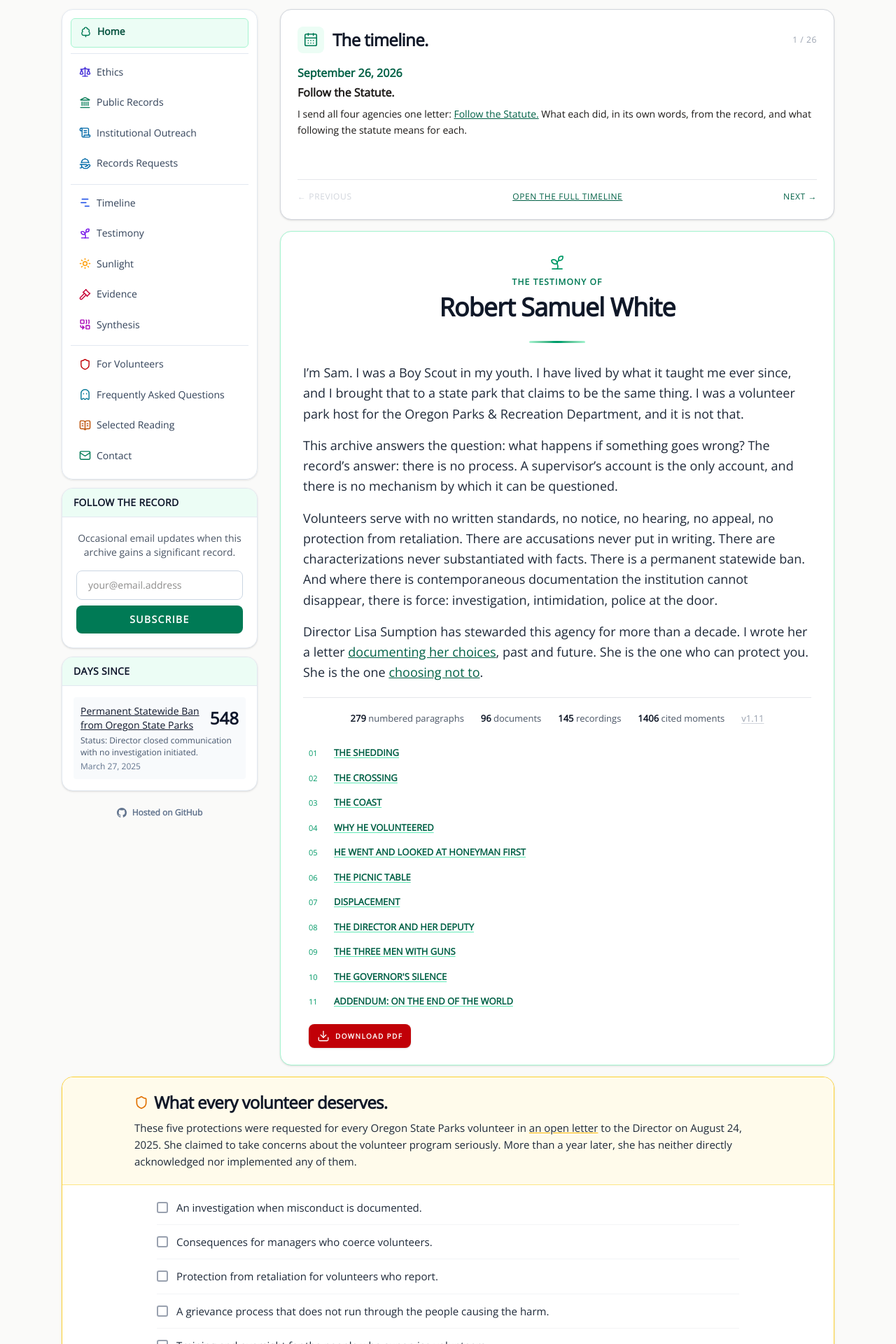
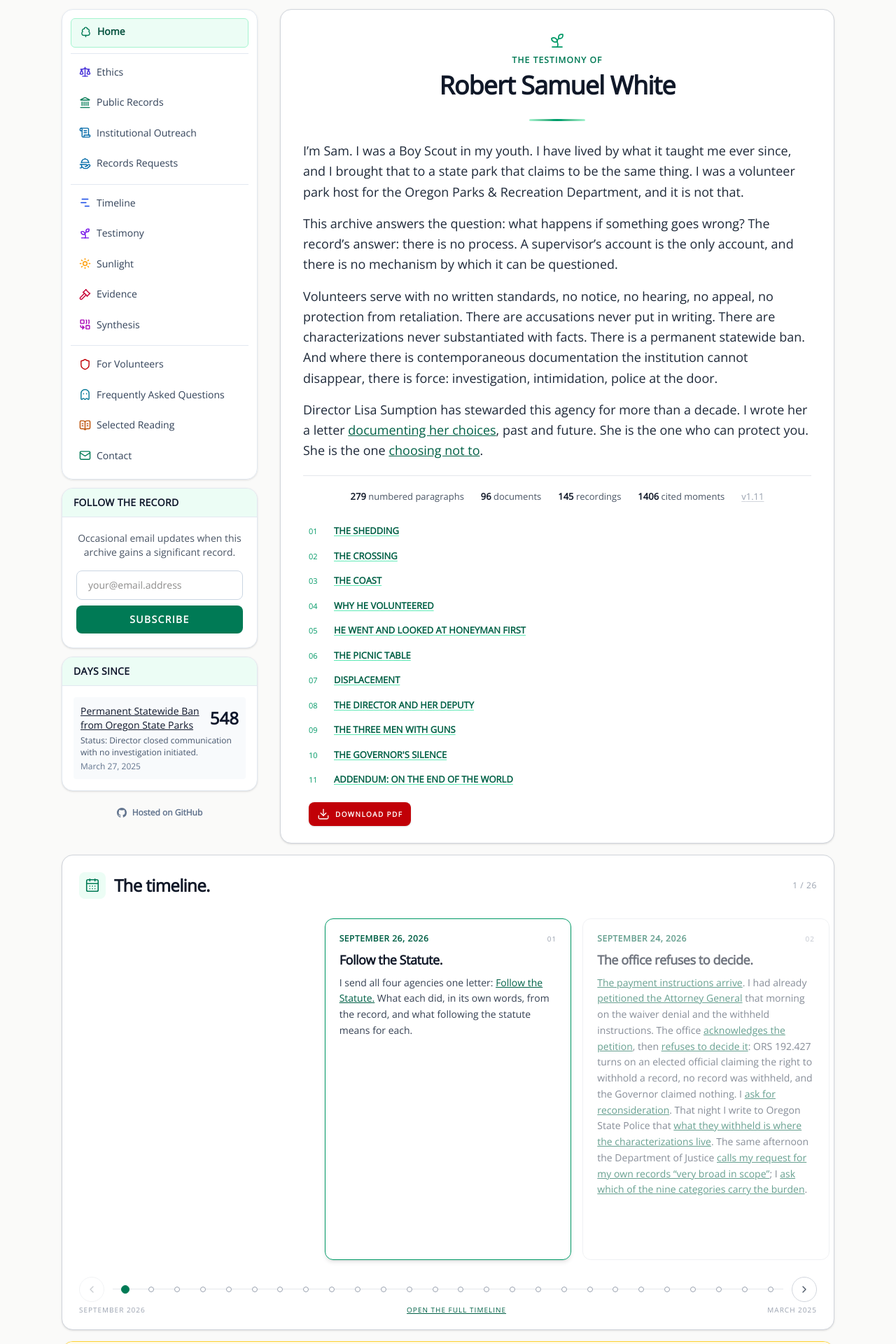
Before and after one commit to rswfire/rswfire.oprd, a Next.js app: page / in a window 1280 px wide. Shown: the part 120-2040 px from the top of the page at 70% size. Built offline with nearby package versions, Linux system fonts and the light colour scheme; no server answers.

Commit message:
The timeline under the testimony, full width, walked as a carousel

```diff
--- a/app/(archive)/page.tsx
+++ b/app/(archive)/page.tsx
@@ -29,13 +29,8 @@ export default function OverviewPage() {
             {/* DEADMAN RELEASE — renders nothing until the switch fires */}
             <DeadmanReveal />
 
-            {/* THE TIMELINE — the major events, walked newest first */}
-            <TimelineWalker />
-
             {/* WELCOME AND TESTIMONY — one introduction to the complete account */}
             <TestimonyCard />
-
-
 
             {/* Everything from here down runs the full width of the page.
                 The sidebar column has ended by this point, so the cards
@@ -43,6 +38,10 @@ export default function OverviewPage() {
                 rather than leaving that space empty. Desktop only; the
                 single-column layout below md is untouched. */}
             <div className="md:-ml-[312px]">
+
+            {/* THE TIMELINE — the major events, walked newest first */}
+            <TimelineWalker />
+
 
             {/* WHAT EVERY VOLUNTEER DESERVES — five empty boxes */}
             <WhatVolunteersDeserve />
--- a/components/TestimonyCard.tsx
+++ b/components/TestimonyCard.tsx
@@ -26,7 +26,7 @@ const CHAPTERS = [
 
 export default function TestimonyCard() {
     return (
-        <div className="mb-4 overflow-hidden rounded-2xl border border-emerald-200 bg-white shadow-sm">
+        <div className="mb-4 overflow-hidden rounded-2xl border border-gray-300 bg-white shadow-sm">
             <div className="px-6 pt-8 sm:px-8">
                 <div className="flex flex-col items-center text-xs font-bold uppercase tracking-widest text-emerald-700">
                     <Sprout size={24} strokeWidth={1.75} className="mb-2 text-emerald-600" aria-hidden />
--- a/components/TimelineWalker.tsx
+++ b/components/TimelineWalker.tsx
@@ -1,10 +1,12 @@
 "use client";
 // components/TimelineWalker.tsx
 //
-// Walks the major timeline entries on the homepage, one at a time, in the
-// site idiom: white card, gray border, uppercase labels, emerald accents.
-// The last step links to the full timeline.
-import { useEffect, useRef, useState } from "react";
+// Walks the major timeline entries on the homepage, newest first, as a
+// snap carousel in the site idiom: white card, gray border, uppercase
+// labels, emerald accents. Same mechanism as the case strip — a native
+// horizontal scroller with centre snapping, so touch, trackpad, keyboard
+// and the arrow buttons all drive the one scroll position.
+import { useCallback, useEffect, useRef, useState } from "react";
 import Link from "next/link";
 import { MAJORS } from "@/data/timeline";
 import TimelineBody from "@/components/TimelineBody";
@@ -15,62 +17,234 @@ import Icon from "@/components/Icon";
 // starts at the newest entry again.
 const KEY = "timeline-walker-position";
 
+// "September 26, 2026" -> "September 2026", for the rail's end labels.
+const monthYear = (date: string) => {
+    const p = date.split(" ");
+    return p.length === 3 ? `${p[0]} ${p[2]}` : date;
+};
+
 export default function TimelineWalker() {
     const [i, setI] = useState(0);
     const card = useRef<HTMLDivElement>(null);
+    const scroller = useRef<HTMLDivElement>(null);
+    const iRef = useRef(0);
+    const last = MAJORS.length - 1;
+
+    const slides = useCallback(
+        () => Array.from(scroller.current?.querySelectorAll<HTMLElement>("[data-walk-stop]") ?? []),
+        [],
+    );
+
+    // Scroll the strip itself rather than calling scrollIntoView, which
+    // would also move the page under a visitor who only clicked an arrow.
+    const centerOn = useCallback(
+        (n: number, smooth: boolean) => {
+            const s = scroller.current;
+            if (!s) return;
+            const els = slides();
+            const clamped = Math.max(0, Math.min(n, els.length - 1));
+            const el = els[clamped];
+            if (!el) return;
+            const reduced = window.matchMedia("(prefers-reduced-motion: reduce)").matches;
+            s.scrollTo({
+                left: el.offsetLeft - (s.clientWidth - el.offsetWidth) / 2,
+                behavior: smooth && !reduced ? "smooth" : "auto",
+            });
+        },
+        [slides],
+    );
+
+    // Which entry owns the centre of the strip right now. The ends are
+    // read off the scroll extremes: the first and last cards cannot reach
+    // the centre, so nearest-centre alone would never select them.
+    const compute = useCallback(() => {
+        const s = scroller.current;
+        if (!s) return;
+        const max = s.scrollWidth - s.clientWidth;
+        const els = slides();
+        let best = 0;
+        if (s.scrollLeft <= 1) best = 0;
+        else if (s.scrollLeft >= max - 1) best = els.length - 1;
+        else {
+            const mid = s.scrollLeft + s.clientWidth / 2;
+            let bestDist = Infinity;
+            els.forEach((el, n) => {
+                const dist = Math.abs(el.offsetLeft + el.offsetWidth / 2 - mid);
+                if (dist < bestDist) {
+                    bestDist = dist;
+                    best = n;
+                }
+            });
+        }
+        if (best === iRef.current) return;
+        iRef.current = best;
+        setI(best);
+        try { sessionStorage.setItem(KEY, String(best)); } catch {}
+    }, [slides]);
 
     useEffect(() => {
-        const saved = Number(sessionStorage.getItem(KEY));
-        if (!(Number.isInteger(saved) && saved > 0 && saved < MAJORS.length)) return;
+        const s = scroller.current;
+        if (!s) return;
+        let raf = 0;
+        const onScroll = () => {
+            cancelAnimationFrame(raf);
+            raf = requestAnimationFrame(compute);
+        };
+        s.addEventListener("scroll", onScroll, { passive: true });
+        return () => {
+            s.removeEventListener("scroll", onScroll);
+            cancelAnimationFrame(raf);
+        };
+    }, [compute]);
+
+    useEffect(() => {
+        let saved = 0;
+        try { saved = Number(sessionStorage.getItem(KEY)); } catch {}
+        if (!(Number.isInteger(saved) && saved > 0 && saved <= last)) return;
+        iRef.current = saved;
         setI(saved);
+        centerOn(saved, false);
         // Arriving by the browser's back button: the page is tall and its
         // sections load at different heights, so the restored pixel offset
         // lands elsewhere. If the visitor was mid-walk, put the card back
         // in front of them.
         const nav = performance.getEntriesByType("navigation")[0] as PerformanceNavigationTiming | undefined;
         if (nav?.type === "back_forward") card.current?.scrollIntoView({ block: "center" });
-    }, []);
+    }, [centerOn, last]);
 
-    const go = (n: number) => {
-        setI(n);
-        sessionStorage.setItem(KEY, String(n));
+    const onKeyDown = (e: React.KeyboardEvent) => {
+        if (e.key !== "ArrowRight" && e.key !== "ArrowLeft") return;
+        e.preventDefault();
+        centerOn(iRef.current + (e.key === "ArrowRight" ? 1 : -1), true);
     };
-    const entry = MAJORS[i];
-    const atStart = i === 0;
-    const atEnd = i === MAJORS.length - 1;
+
+    // (100% − slide width) ÷ 2, at each of the slide's three widths.
+    const gutter =
+        "shrink-0 w-[max(0px,calc(7%_-_1rem))] sm:w-[max(0px,calc(22%_-_1rem))] lg:w-[max(0px,calc(34%_-_1rem))]";
+
+    const arrow =
+        "shrink-0 flex items-center justify-center w-9 h-9 rounded-full bg-white border border-gray-300 text-gray-600 hover:text-emerald-800 hover:border-emerald-600 transition-colors cursor-pointer disabled:opacity-30 disabled:pointer-events-none";
 
     return (
-        <div ref={card} className="mb-4 bg-white border border-gray-300 rounded-2xl shadow-sm p-6">
-            <div className="flex items-center justify-between gap-4">
+        <div ref={card} className="mb-4 bg-white border border-gray-300 rounded-2xl shadow-sm overflow-hidden">
+            <div className="flex items-center justify-between gap-4 px-6 pt-6">
                 <div className="flex items-center gap-3">
                     <span className="rounded-lg bg-emerald-50 p-2 text-emerald-700">
                         <Icon name="CalendarDays" size={22} strokeWidth={1.75} />
                     </span>
                     <h2 className="text-2xl font-bold tracking-tight text-gray-900">The timeline.</h2>
                 </div>
-                <div className="text-xs uppercase tracking-wider text-gray-400">{i + 1} / {MAJORS.length}</div>
+                <div className="text-xs uppercase tracking-wider text-gray-400 tabular-nums">
+                    {i + 1} / {MAJORS.length}
+                </div>
             </div>
 
-            <div className="mt-4 min-h-[9rem]">
-                <div className="font-semibold text-emerald-800">{entry.date}</div>
-                {entry.title && <div className="mt-1 font-semibold">{entry.title}</div>}
-                <div className="mt-2 text-sm leading-relaxed">
+            <div
+                ref={scroller}
+                tabIndex={0}
+                onKeyDown={onKeyDown}
+                aria-label="The timeline — the major events, newest first"
+                className="mt-4 flex items-stretch gap-4 overflow-x-auto overscroll-x-contain snap-x snap-mandatory py-3 focus:outline-none focus-visible:ring-2 focus-visible:ring-emerald-600 [scrollbar-width:none] [&::-webkit-scrollbar]:hidden"
+            >
+                {/* The gutters that let the first and last entry sit in the
+                    centre like every entry between them — half the leftover
+                    width, less the flex gap the spacer itself contributes. */}
+                <div aria-hidden className={gutter} />
+
+                {MAJORS.map((entry, n) => (
+                    <div
+                        key={entry.d + entry.date}
+                        data-walk-stop
+                        className={`snap-center shrink-0 w-[86%] sm:w-[56%] lg:w-[32%] min-h-[13rem] flex flex-col rounded-xl border p-5 transition-[border-color,box-shadow,opacity] duration-300 ${
+                            n === i
+                                ? "border-emerald-600 shadow-md opacity-100"
+                                : "border-gray-200 shadow-none opacity-60"
+                        }`}
+                    >
+                        <div className="flex items-baseline justify-between gap-3">
+                            <div className="text-xs uppercase tracking-wider font-semibold text-emerald-800">
+                                {entry.date}
+                            </div>
+                            <div className="text-[10px] uppercase tracking-widest text-gray-400 tabular-nums">
+                                {String(n + 1).padStart(2, "0")}
+                            </div>
+                        </div>
+                        {entry.title && (
+                            <div className="mt-2 text-lg font-semibold tracking-tight text-gray-900">
+                                {entry.title}
+                            </div>
+                        )}
+                        <div className="mt-2 text-sm leading-relaxed text-gray-700">
                             <TimelineBody body={entry.body} />
                         </div>
                     </div>
+                ))}
 
-            <div className="mt-5 flex items-center justify-between gap-4 border-t border-gray-200 pt-4">
-                <button type="button" onClick={() => go(i - 1)} disabled={atStart}
-                        className="text-xs uppercase tracking-wider text-emerald-800 hover:text-emerald-600 disabled:text-gray-300">
-                    ← Previous
+                <div aria-hidden className={gutter} />
+            </div>
+
+            {/* Progress rail — one tick per major event, newest at the left. */}
+            <div className="px-6 pt-3 pb-5">
+                <div className="flex items-center gap-3">
+                    <button
+                        type="button"
+                        onClick={() => centerOn(iRef.current - 1, true)}
+                        disabled={i <= 0}
+                        aria-label="Previous"
+                        className={arrow}
+                    >
+                        <svg viewBox="0 0 24 24" className="w-4 h-4 fill-none stroke-current stroke-2" aria-hidden>
+                            <path d="M15 6l-6 6 6 6" strokeLinecap="round" strokeLinejoin="round" />
+                        </svg>
                     </button>
-                <Link href="/timeline" className="text-xs uppercase tracking-wider underline text-emerald-800 hover:text-emerald-600">
+                    <div className="relative h-8 flex-1">
+                        <div className="absolute left-0 right-0 top-[15px] h-px bg-gray-200" />
+                        <div
+                            className="absolute left-0 top-[15px] h-px bg-emerald-700 transition-[width] duration-300"
+                            style={{ width: `${(i / last) * 100}%` }}
+                        />
+                        <div className="absolute inset-0 flex justify-between">
+                            {MAJORS.map((entry, n) => (
+                                <button
+                                    key={entry.d + entry.date}
+                                    type="button"
+                                    onClick={() => centerOn(n, true)}
+                                    aria-label={`${entry.date}${entry.title ? ` — ${entry.title}` : ""}`}
+                                    title={`${entry.date}${entry.title ? ` — ${entry.title}` : ""}`}
+                                    className="group relative flex flex-1 items-center justify-center h-8 cursor-pointer"
+                                >
+                                    <span
+                                        className={`rounded-full border transition-all ${
+                                            n === i
+                                                ? "w-3 h-3 bg-emerald-700 border-emerald-700"
+                                                : n < i
+                                                  ? "w-2 h-2 bg-emerald-200 border-emerald-400 group-hover:bg-emerald-400"
+                                                  : "w-2 h-2 bg-white border-gray-400 group-hover:border-emerald-600"
+                                        }`}
+                                    />
+                                </button>
+                            ))}
+                        </div>
+                    </div>
+                    <button
+                        type="button"
+                        onClick={() => centerOn(iRef.current + 1, true)}
+                        disabled={i >= last}
+                        aria-label="Next"
+                        className={arrow}
+                    >
+                        <svg viewBox="0 0 24 24" className="w-4 h-4 fill-none stroke-current stroke-2" aria-hidden>
+                            <path d="M9 6l6 6-6 6" strokeLinecap="round" strokeLinejoin="round" />
+                        </svg>
+                    </button>
+                </div>
+                <div className="mt-1 flex items-center justify-between gap-4 text-[10px] uppercase tracking-widest text-gray-400">
+                    <span>{monthYear(MAJORS[0].date)}</span>
+                    <Link href="/timeline" className="underline text-emerald-800 hover:text-emerald-600">
                         Open the full timeline
                     </Link>
-                <button type="button" onClick={() => go(i + 1)} disabled={atEnd}
-                        className="text-xs uppercase tracking-wider text-emerald-800 hover:text-emerald-600 disabled:text-gray-300">
-                    Next →
-                </button>
+                    <span>{monthYear(MAJORS[last].date)}</span>
+                </div>
             </div>
         </div>
     );
```
Lines whose indentation alone changed are shown as unchanged.
